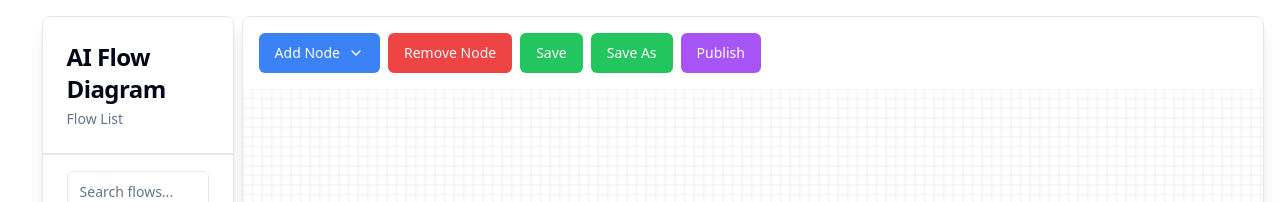
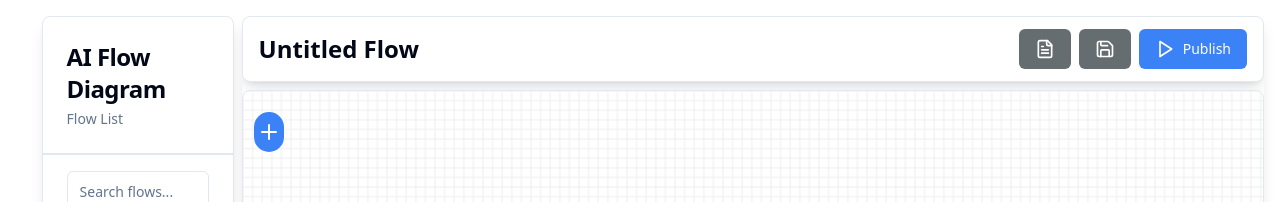
Before and after one commit to BagasStj/AGATHA-AI, a Next.js app: page /flow in a window 1280 px wide. Shown: the top 202 px of the page. Built offline with nearby package versions, Linux system fonts and the light colour scheme; no server answers; the database is empty.

Commit message:
redesign flow ui

```diff
--- a/src/app/flow/FlowComponent.tsx
+++ b/src/app/flow/FlowComponent.tsx
@@ -10,8 +10,10 @@ import { useToast } from "@/components/ui/use-toast";
 import { Toaster } from "@/components/ui/toaster";
 import { DropdownMenu, DropdownMenuContent, DropdownMenuItem, DropdownMenuTrigger } from "@/components/ui/dropdown-menu";
 import { Button } from "@/components/ui/button";
-import { ChevronDown } from "lucide-react";
 import ChatDialog from './components/ChatDialog'; // Anda perlu membuat komponen ini
+import { FileText, Play, Plus, Save, SaveAll, Trash2 } from 'lucide-react';
+import { format } from 'date-fns/format';
+import { Card, CardContent } from '@/components/ui/card';
 
 interface NodeData {
   label: string;
@@ -34,20 +36,22 @@ const initialEdges: Edge[] = [
 ];
 
 
-export default function FlowComponentWrapper({ selectedFlowId, onFlowSaved }: { selectedFlowId: string | null, onFlowSaved: (flow: any) => void }) {
+export default function FlowComponentWrapper({ selectedFlowId, onFlowSaved, onFlowDeleted }: { selectedFlowId: string | null, onFlowSaved: (flow: any) => void, onFlowDeleted: () => void; }) {
   return (
     <ReactFlowProvider>
-      <FlowComponent selectedFlowId={selectedFlowId} onFlowSaved={onFlowSaved} />
+      <FlowComponent selectedFlowId={selectedFlowId} onFlowSaved={onFlowSaved} onFlowDeleted={onFlowDeleted} />
     </ReactFlowProvider>
   );
 }
 
-function FlowComponent({ selectedFlowId, onFlowSaved }: { selectedFlowId: string | null, onFlowSaved: (flow: any) => void }) {
+function FlowComponent({ selectedFlowId, onFlowSaved, onFlowDeleted }: { selectedFlowId: string | null, onFlowSaved: (flow: any) => void, onFlowDeleted: () => void; }) {
   const [nodes, setNodes, onNodesChange] = useNodesState(initialNodes);
   const [edges, setEdges, onEdgesChange] = useEdgesState(initialEdges);
   const [selectedNode, setSelectedNode] = useState<Node | null>(null);
   const [currentFlowId, setCurrentFlowId] = useState<string | null>(null);
   const [showChatDialog, setShowChatDialog] = useState(false);
+  const [flowName, setFlowName] = useState<string>("Untitled Flow");
+  const [lastEditTime, setLastEditTime] = useState<Date | null>(null);
   const { getNodes, getViewport } = useReactFlow();
   const { toast } = useToast();
 
@@ -55,6 +59,8 @@ function FlowComponent({ selectedFlowId, onFlowSaved }: { selectedFlowId: string
     (params: Connection) => setEdges((eds) => addEdge(params, eds)),
     [setEdges]
   );
+
+
   const loadFlow = useCallback(async (flowId: string) => {
     try {
       const response = await fetch(`/api/flows/${flowId}`);
@@ -64,12 +70,13 @@ function FlowComponent({ selectedFlowId, onFlowSaved }: { selectedFlowId: string
       const flow = await response.json();
       setNodes(flow.nodes);
       setEdges(flow.edges);
-      setCurrentFlowId(flowId); // Added this line to set currentFlowId
+      setCurrentFlowId(flowId);
+      setFlowName(flow.name || "Untitled Flow");
+      setLastEditTime(new Date(flow.updatedAt || flow.createdAt));
       toast({
         title: "Success",
         description: `Flow "${flow.name}" loaded successfully`,
         className: "bg-green-100 border-green-400 text-green-700",
-
       });
     } catch (error) {
       console.error('Error loading flow:', error);
@@ -80,11 +87,19 @@ function FlowComponent({ selectedFlowId, onFlowSaved }: { selectedFlowId: string
       });
     }
   }, [setNodes, setEdges, toast]);
+
+
   useEffect(() => {
     if (selectedFlowId) {
       loadFlow(selectedFlowId);
     }
-  }, [selectedFlowId, loadFlow]);
+    if (!selectedFlowId) {
+      setNodes([]);
+      setEdges([]);
+      setCurrentFlowId(null);
+    }
+  }, [selectedFlowId, loadFlow, onFlowDeleted]);
+
 
 
 
@@ -141,7 +156,7 @@ function FlowComponent({ selectedFlowId, onFlowSaved }: { selectedFlowId: string
       type: 'custom',
       position: newPosition,
       data: {
-        label: existingNodes.length === 0 ? 'Start' : `${nodeType} ${existingNodes.length + 1}`,
+        label:  `${nodeType} ${existingNodes.length + 1}`,
         onUpdateLabel,
         nodeType: nodeType
       },
@@ -153,6 +168,7 @@ function FlowComponent({ selectedFlowId, onFlowSaved }: { selectedFlowId: string
   const onRemoveNode = useCallback((nodeId: string) => {
     setNodes((nds) => nds.filter((node) => node.id !== nodeId));
     setEdges((eds) => eds.filter((edge) => edge.source !== nodeId && edge.target !== nodeId));
+    setSelectedNode(null); // Clear the selected node after deletion
   }, [setNodes, setEdges]);
 
   const onSaveAs = useCallback(async () => {
@@ -182,6 +198,8 @@ function FlowComponent({ selectedFlowId, onFlowSaved }: { selectedFlowId: string
       });
 
       onFlowSaved(savedFlow);
+      setFlowName(savedFlow.name || "Untitled Flow");
+      setLastEditTime(new Date(savedFlow.updatedAt || savedFlow.createdAt));
     } catch (error) {
       console.error('Error saving flow:', error);
       toast({
@@ -190,6 +208,7 @@ function FlowComponent({ selectedFlowId, onFlowSaved }: { selectedFlowId: string
         variant: "destructive",
       });
     }
+
   }, [nodes, edges, toast, onFlowSaved]);
 
   const onSave = useCallback(async () => {
@@ -220,6 +239,8 @@ function FlowComponent({ selectedFlowId, onFlowSaved }: { selectedFlowId: string
       });
 
       onFlowSaved(updatedFlow);
+      setFlowName(updatedFlow.name || "Untitled Flow");
+      setLastEditTime(new Date(updatedFlow.updatedAt || updatedFlow.createdAt));
     } catch (error) {
       console.error('Error updating flow:', error);
       toast({
@@ -230,9 +251,18 @@ function FlowComponent({ selectedFlowId, onFlowSaved }: { selectedFlowId: string
     }
   }, [currentFlowId, nodes, edges, toast, onFlowSaved, onSaveAs]);
 
+
   const onPublish = useCallback(() => {
     setShowChatDialog(true);
   }, []);
+  const onCreateNewFlow = useCallback(() => {
+    setNodes([]);
+    setEdges([]);
+    setCurrentFlowId(null);
+    setFlowName("Untitled Flow");
+    setLastEditTime(new Date());
+    onFlowSaved(null); // This will signal the parent component to clear the selected flow
+  }, [onFlowSaved]);
 
   const onNodeDragStop = useCallback(
     (event: React.MouseEvent, node: Node, nodes: Node[]) => {
@@ -251,36 +281,65 @@ function FlowComponent({ selectedFlowId, onFlowSaved }: { selectedFlowId: string
 
 
 
+
   return (
-    <div className="w-full h-full flex flex-col relative">
-      <div className="flex justify-between p-4">
+    <div className="w-full  flex flex-col relative">
+
+      <Card className="flex-1 overflow-hidden shadow-lg mb-[1vh]">
+        <CardContent className="p-0 h-full">
+          <div className="flex justify-between p-4 items-center h-[8vh]">
+            <div className="flex flex-col">
+              <h2 className="text-2xl font-semibold">{flowName}</h2>
+              {lastEditTime && (
+                <p className="text-xs text-gray-500">
+                  Last edited: {format(lastEditTime, 'MMM d, yyyy HH:mm')}
+                </p>
+              )}
+            </div>
+
             <div>
+              <Button onClick={onCreateNewFlow} variant="ghost" className="ml-2 bg-[#656d70] hover:bg-blue-400 text-white" title="Create New Flow">
+                <FileText className="h-5 w-5" />
+              </Button>
+              <Button onClick={onSave} variant="ghost" className="ml-2 bg-[#656d70] hover:bg-blue-400 text-white" title="Save">
+                <Save className="h-5 w-5" />
+              </Button>
+              {/* <Button onClick={onSaveAs} variant="ghost" className="ml-2 bg-blue-500 hover:bg-blue-400 text-white" title="Save As">
+                <SaveAll className="h-5 w-5" />
+              </Button> */}
+              <Button onClick={onPublish} variant="ghost" className="ml-2  items-center bg-blue-500 hover:bg-blue-400 text-white">
+                <Play className="h-5 w-5 mr-2" />
+                Publish
+              </Button>
+            </div>
+          </div>
+        </CardContent>
+      </Card>
+
+      <Card className="flex-1 overflow-hidden shadow-lg">
+        <CardContent className="p-0 h-full">
+          <div className='h-[75vh]'>
             <DropdownMenu>
               <DropdownMenuTrigger asChild>
-              <Button variant="default" className="bg-blue-500 text-white hover:bg-blue-600">
-                Add Node <ChevronDown className="ml-2 h-4 w-4" />
-              </Button>
+                <div className="bg-blue-500 h-[5vh] w-[2.3vw] flex justify-center items-center text-white hover:bg-blue-600 absolute left-[1vw] top-[12vh] z-[99999] rounded-full" title="Add new node">
+                  <Plus className="w-6 h-6" />
+                </div>
               </DropdownMenuTrigger>
-            <DropdownMenuContent>
+              <DropdownMenuContent className="z-[999999]">
                 <DropdownMenuItem onSelect={() => onAddNode('Start')}>Start</DropdownMenuItem>
                 <DropdownMenuItem onSelect={() => onAddNode('LLM Antonim')}>LLM Antonim</DropdownMenuItem>
                 <DropdownMenuItem onSelect={() => onAddNode('Output')}>Output Node</DropdownMenuItem>
               </DropdownMenuContent>
             </DropdownMenu>
-          <Button onClick={() => onRemoveNode(selectedNode?.id ?? '')} variant="destructive" className="ml-2">
-            Remove Node
-          </Button>
-          <Button onClick={onSave} variant="default" className="ml-2 bg-green-500 text-white hover:bg-green-600">
-            Save
-          </Button>
-          <Button onClick={onSaveAs} variant="default" className="ml-2 bg-green-500 text-white hover:bg-green-600">
-            Save As
-          </Button>
-          <Button onClick={onPublish} variant="default" className="ml-2 bg-purple-500 text-white hover:bg-purple-600">
-            Publish
-          </Button>
+            {selectedNode && (
+              <div
+                title='Remove Node'
+                onClick={() => onRemoveNode(selectedNode.id)}
+                className="absolute top-[20vh] left-[1vw]  z-[99] bg-red-600 h-[5vh] w-[2.3vw] flex justify-center items-center text-white hover:bg-red-500 rounded-full"
+              >
+                <Trash2 className="h-4 w-4" />
               </div>
-      </div>
+            )}
             <ReactFlow
               nodes={nodes}
               edges={edges}
@@ -301,11 +360,13 @@ function FlowComponent({ selectedFlowId, onFlowSaved }: { selectedFlowId: string
               <MiniMap />
               <Background variant={BackgroundVariant.Lines} gap={12} size={1} />
             </ReactFlow>
+            {selectedNode && (
               <NodeInfoCard
-        node={selectedNode as Node<NodeData & Record<string, unknown>> | null}
+                node={selectedNode as Node<NodeData & Record<string, unknown>>}
                 onClose={closeNodeInfo}
                 onUpdateNode={onUpdateNode}
               />
+            )}
             {showChatDialog && (
               <ChatDialog
                 onClose={() => setShowChatDialog(false)}
@@ -314,6 +375,12 @@ function FlowComponent({ selectedFlowId, onFlowSaved }: { selectedFlowId: string
                 edges={edges}
               />
             )}
+          </div>
+
+        </CardContent>
+      </Card>
+
+
       <Toaster />
     </div>
   );
--- a/src/app/flow/components/ChatDialog.tsx
+++ b/src/app/flow/components/ChatDialog.tsx
@@ -75,7 +75,7 @@ const ChatDialog: React.FC<ChatDialogProps> = ({ onClose, selectedNode, nodes, e
   };
 
   return (
-    <div className="absolute right-4 top-20 w-96 bg-white shadow-xl rounded-lg border border-gray-200 flex flex-col max-h-[calc(100vh-6rem)]">
+    <div className="absolute right-4 top-20 w-96 bg-white shadow-xl rounded-lg border border-gray-200 h-[70vh] flex flex-col max-h-[calc(100vh-6rem)]">
       <div className="p-6 pb-4">
         <button onClick={onClose} className="absolute top-4 right-4 text-gray-400 hover:text-gray-600">
           <X className="w-6 h-6" />
--- a/src/app/flow/page.tsx
+++ b/src/app/flow/page.tsx
@@ -60,6 +60,9 @@ export default function FlowPage() {
       });
       if (response.ok) {
         setFlows(flows.filter(flow => flow.id !== id));
+        if (selectedFlow === id) {
+          setSelectedFlow(null);
+        }
       } else {
         console.error('Failed to delete flow');
       }
@@ -67,16 +70,6 @@ export default function FlowPage() {
       console.error('Error deleting flow:', error);
     }
   };
-
-  const filteredFlows = flows.filter(flow =>
-    flow.name.toLowerCase().includes(searchTerm.toLowerCase())
-  );
-
-  const onFlowSaved = useCallback((savedFlow: any) => {
-    setFlows((prevFlows) => [...prevFlows, savedFlow]);
-    fetchFlows(); // Re-fetch all flows after saving
-  }, []);
-
   const fetchFlows = useCallback(async () => {
     try {
       const response = await fetch('/api/flows');
@@ -89,6 +82,20 @@ export default function FlowPage() {
       console.error('Error fetching flows:', error);
     }
   }, []);
+
+  const filteredFlows = flows.filter(flow =>
+    flow.name.toLowerCase().includes(searchTerm.toLowerCase())
+  );
+  const onFlowSaved = useCallback((savedFlow: any) => {
+    if (savedFlow === null) {
+      setSelectedFlow(null);
+    } else {
+      setFlows((prevFlows) => [...prevFlows, savedFlow]);
+      fetchFlows(); // Re-fetch all flows after saving
+    }
+  }, [fetchFlows]);
+
+
 
 
   return (
@@ -124,7 +131,7 @@ export default function FlowPage() {
                   <DropdownMenuContent>
                     <AlertDialog>
                       <AlertDialogTrigger asChild>
-                        <DropdownMenuItem onSelect={(e:any) => e.preventDefault()}>
+                        <DropdownMenuItem onSelect={(e: any) => e.preventDefault()}>
                           Delete
                         </DropdownMenuItem>
                       </AlertDialogTrigger>
@@ -151,11 +158,16 @@ export default function FlowPage() {
           </div>
         </CardContent>
       </Card>
-      <Card className="flex-1 overflow-hidden shadow-lg">
-        <CardContent className="p-0 h-full">
-          <FlowComponent selectedFlowId={selectedFlow} onFlowSaved={onFlowSaved}/>
-        </CardContent>
-      </Card>
+      <div className="flex-1 overflow-hidden shadow-lg">
+        <div className="p-0 h-full">
+          <FlowComponent selectedFlowId={selectedFlow} onFlowSaved={onFlowSaved}
+            onFlowDeleted={() => {
+              if (selectedFlow) {
+                deleteFlow(selectedFlow);
+              }
+            }} />
+        </div>
+      </div>
     </div>
   );
 }
```
Also changed, not shown: src/app/flow/components/NodeInfoCard.tsx (+1 -70 lines). Lines whose indentation alone changed are shown as unchanged.
